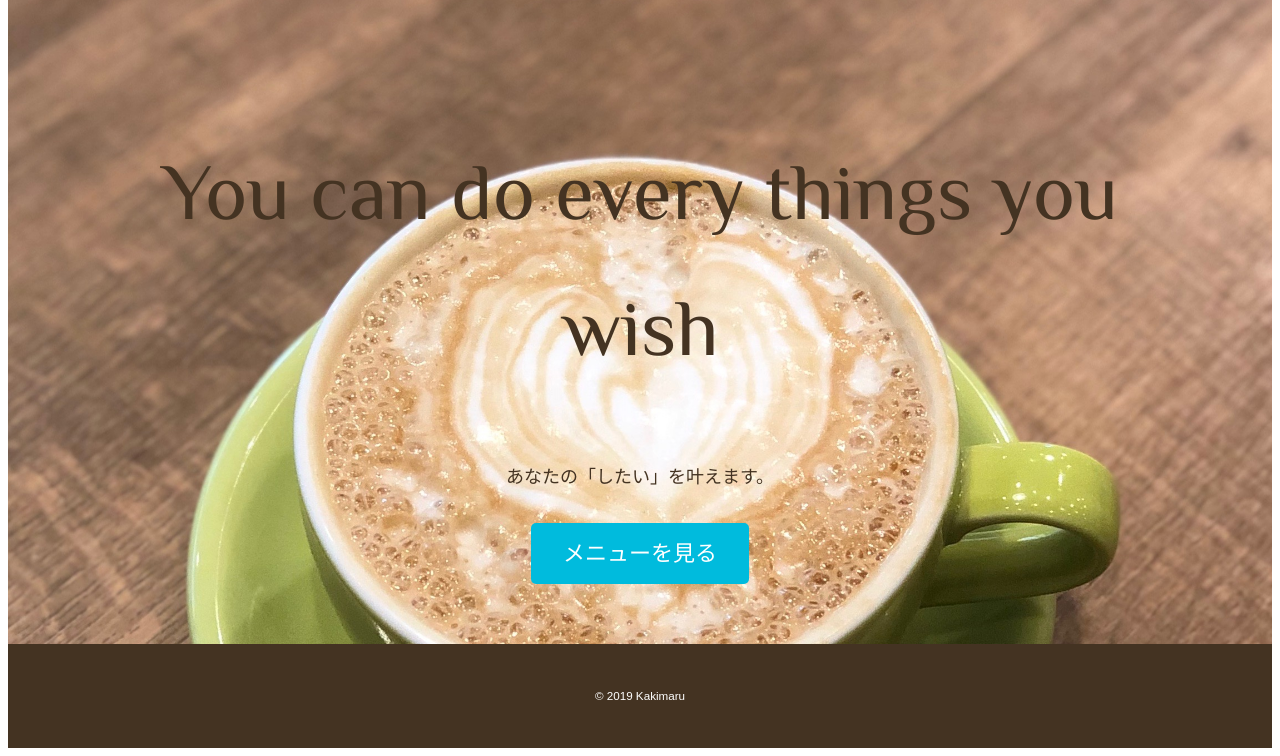
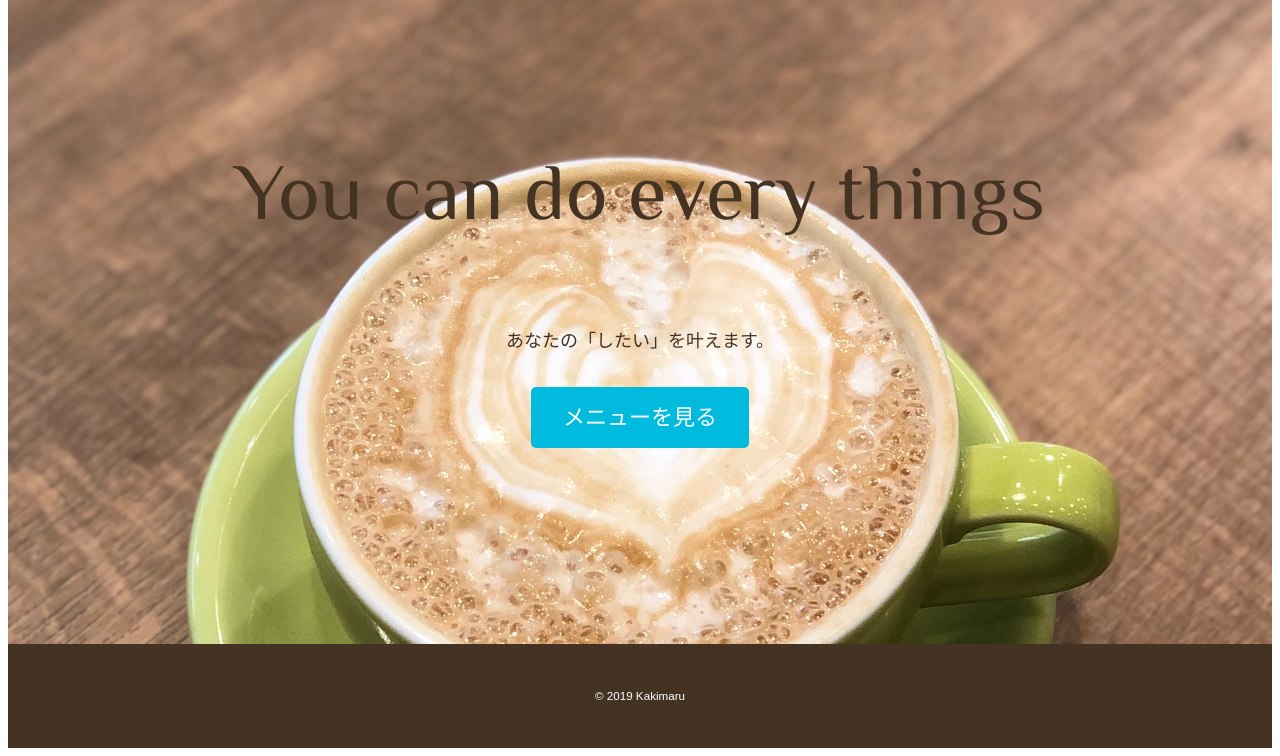
Before and after one commit to kakimaru/onlythabookwebdesign, a plain HTML site: page index.html in a window 1280 px wide. Shown: the part 164-920 px from the top of the page. Drawn offline with Linux system fonts and the light colour scheme.

Commit message:
Update index.html

```diff
--- a/index.html
+++ b/index.html
@@ -31,7 +31,7 @@
       </header>
 
       <div class="home-content wrapper">
-        <h2 class="page-title">You can do every things you wish</h2>
+        <h2 class="page-title">You can do every things</h2>
         <p>あなたの「したい」を叶えます。</p>
         <a href="menu.html" class="button">メニューを見る</a>
       </div>
```
